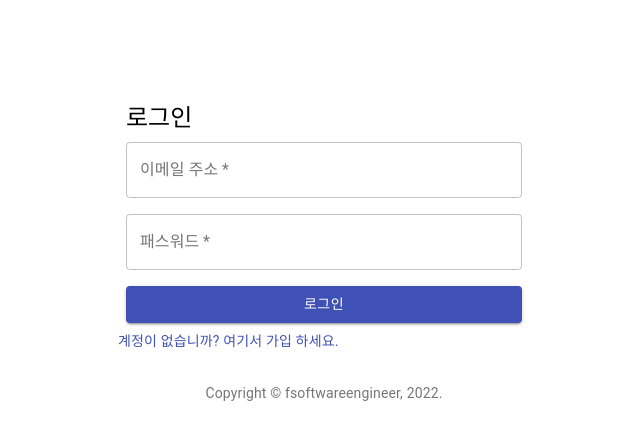
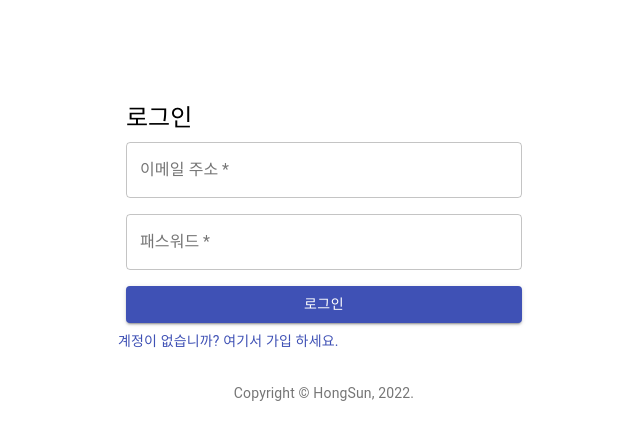
Before and after one commit to MinHongSun/TodoList, a React (Create React App) app in the folder react-workspace/todo-react-app/: page /login in a window 1280 px wide. Shown: the top 440 px of the page, without its empty margins (316-956 px from the left). Built offline with nearby package versions, Linux system fonts and the light colour scheme.

Commit message:
copyright

```diff
--- a/react-workspace/todo-react-app/src/AppRouter.js
+++ b/react-workspace/todo-react-app/src/AppRouter.js
@@ -11,7 +11,7 @@ function Copyright() {
     return (
         <Typography variant="body2" color="textSecondary" align="center">
             {"Copyright © "}
-            fsoftwareengineer, {new Date().getFullYear()}
+            HongSun, {new Date().getFullYear()}
             {"."}
         </Typography>
     );
```
